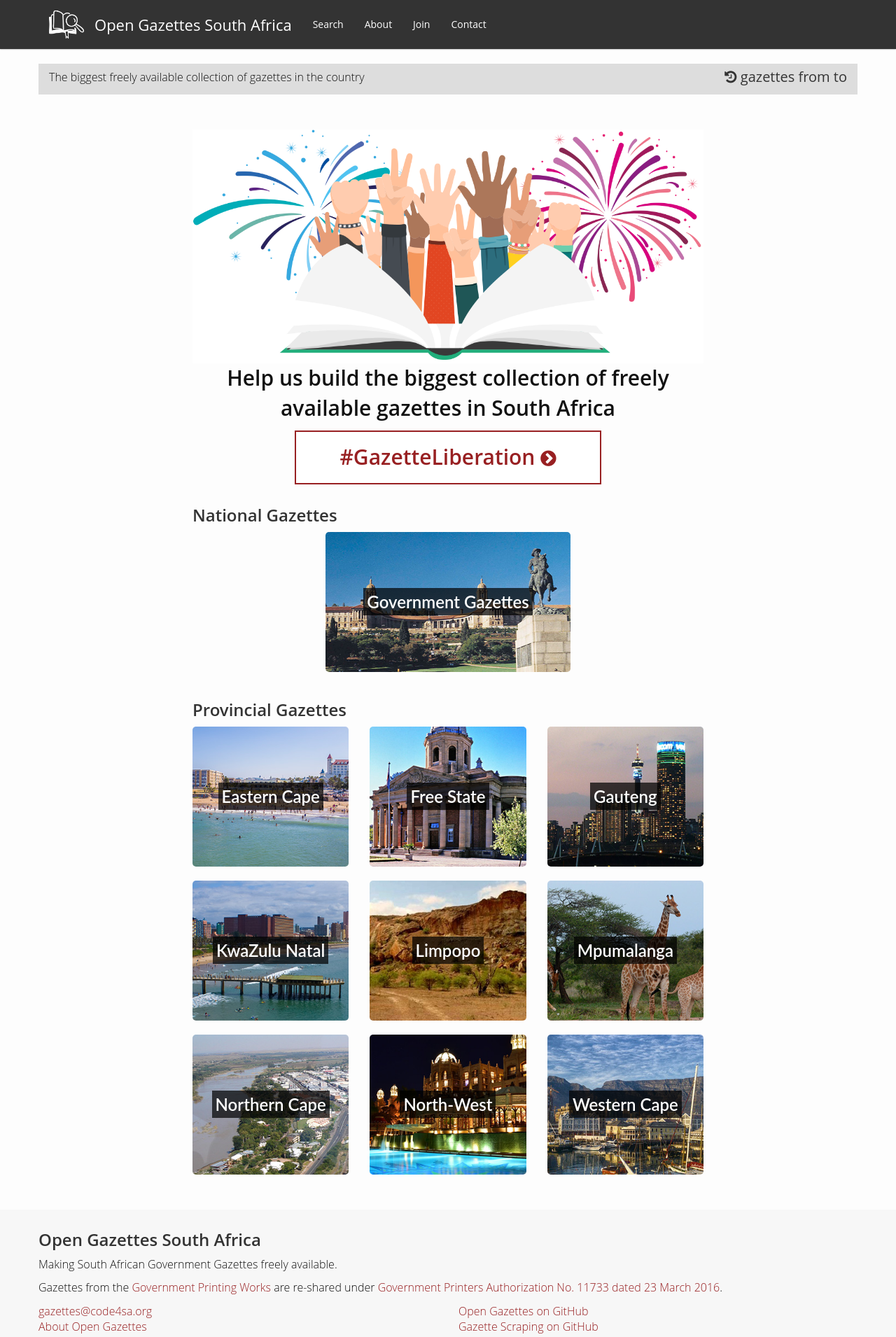
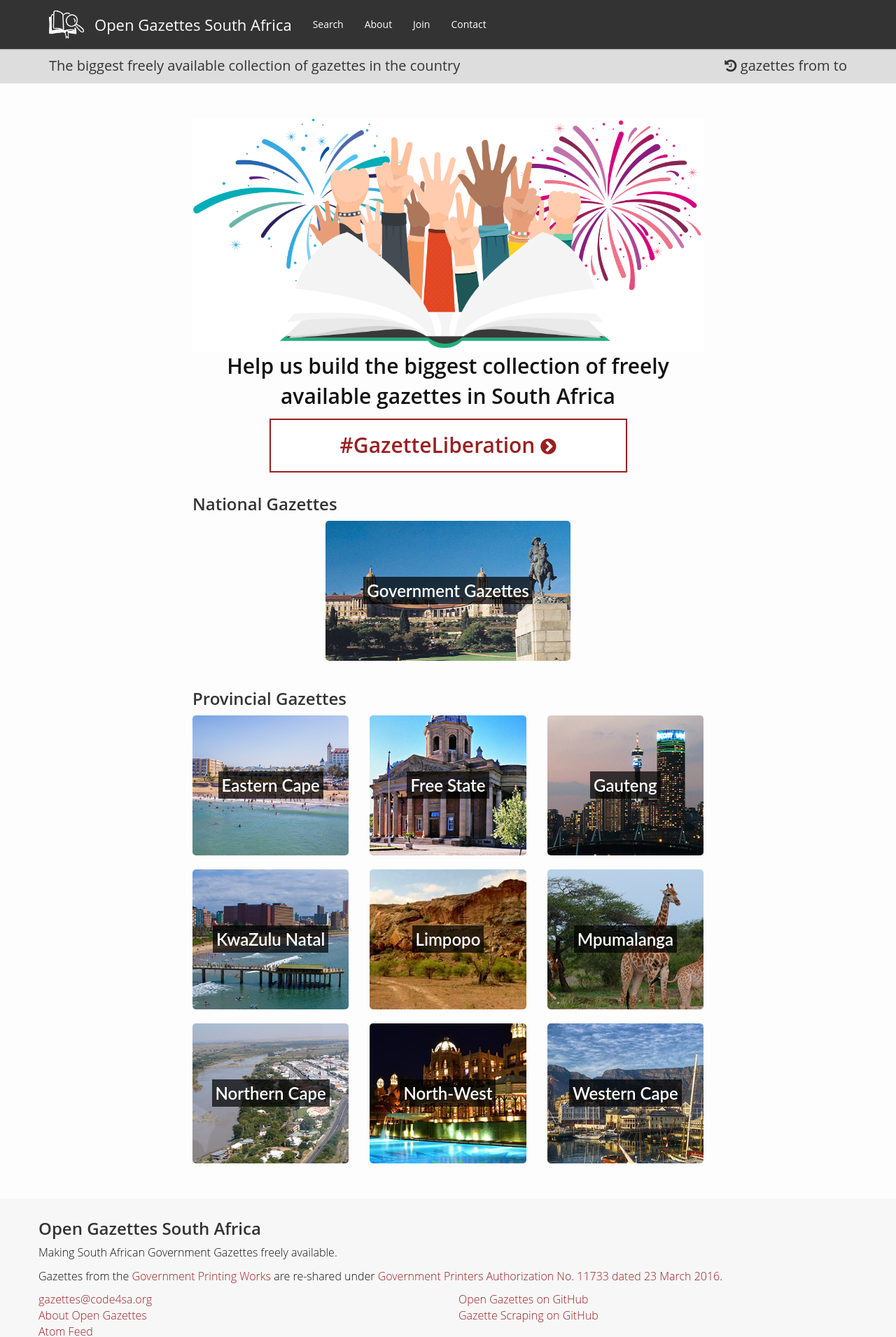
Before and after one commit to OpenUpSA/opengazettes, a Jekyll site: the page built from index.html, in a window 1280 px wide. Shown: the top 1910 px of the page at 70% size. Built offline with Jekyll 4.4.1, drawn with Linux system fonts in a browser that asks for light colours; comment, search, counter and statistics services are not loaded.

Commit message:
Subheader, mobile fixes

```diff
--- a/_includes/header.html
+++ b/_includes/header.html
@@ -33,21 +33,23 @@
     </div>
   </nav>
 
-  <div class="container subheader">
+  <div class="subheader">
+    <div class="container">
       <div class="row">
 
-        <div class="col-md-6">
+        <div class="col-md-7">
           <div class="byline">
-            <p>The biggest freely available collection of gazettes in the country</p>
+            The biggest freely available collection of gazettes in the country
           </div>
         </div>
 
-        <div class="col-md-6">
+        <div class="col-md-5">
           <div class="counter">
-              <p><i class="fa fa-history" aria-hidden="true"></i> {{ site.data.gazettes.stats.count }} gazettes from  {{ site.data.gazettes.stats.earliest_year }} to {{ site.data.gazettes.stats.latest_year }} </p>
+            <i class="fa fa-history" aria-hidden="true"></i> {{ site.data.gazettes.stats.count }} gazettes from  {{ site.data.gazettes.stats.earliest_year }} to {{ site.data.gazettes.stats.latest_year }}
           </div>
         </div>
 
       </div>
+    </div>
   </div>
 </header>
--- a/_sass/site.scss
+++ b/_sass/site.scss
@@ -32,6 +32,10 @@
 }
 
 .site-header {
+  .navbar {
+    margin-bottom: 0px;
+  }
+
   .navbar-static-top {
     border-width:0px;
   }
@@ -83,13 +87,16 @@
     }
   }
   .subheader {
+    padding-top: 10px;
+    padding-bottom: 10px;
     background-color: #ddd;
+    font-size: 20px;
+    font-weight: 400;
+    color: #333;
+
+    .counter {
+      text-align: right;
     }
-    .byline {
-        margin-top:8px;
-    }
-    .counter {
-        text-align: center;
   }
   .box-num {
       font-weight: 700;
@@ -99,14 +106,6 @@
       margin: 0px 5px;
       border: 1px solid $link-color;
       color: $link-color;
-    }
-    .box-byline {
-        text-align: center;
-        margin-top: 10px;
-        font-size: 11px;
-    }
-    .liberate {
-        text-align: center;
   }
   .navbar-brand {
       color: #ffffff!important;
@@ -134,11 +133,6 @@
       p.cta-tagline row col-md-8 p {
           margin-top: 12px;
       }
-    }
-    .cta p {
-            margin-top: 30px;
-            font-size: 24px;
-            text-align: center;
   }
 }
 
@@ -212,14 +206,6 @@
     font-weight: 400;
     color: #333;
     margin-left: -15px;
-}
-
-.counter {
-    font-size: 20px;
-    font-weight: 400;
-    color: #333;
-    float:right;
-    margin-top: 5px;
 }
 
 .gazettes_nav {
@@ -318,7 +304,7 @@
     color: $link-color;
     font-weight: 700;
     font-size: 30px;
-    width: 60%;
+    width: 70%;
     margin-left: auto;
     margin-right: auto;
     border: 2px solid $link-color;
@@ -347,13 +333,6 @@
 }
 
 @media screen and (max-width: 768px) {
-    .row {
-        margin-left: 0px;
-        margin-right:0px;
-    }
-    .site-header .byline {
-        margin-left: 72px;
-    }
     .page-tag {
         margin-left: 0px;
     }
@@ -361,18 +340,6 @@
 
 
 @media screen and (max-width: 679px) {
-    .site-header .navlist ul {
-        clear: both;
-        float: none;
-        text-align: center;
-    }
-    .site-header .byline {
-        margin-left: 0px;
-        text-align: center;
-    }
-    .site-header .byline p {
-        margin-top: -47px;
-    }
     .navbar-brand {
         float: none;
         padding: 0px;
@@ -397,9 +364,12 @@
     .page-tag {
         margin-left: 0px;
     }
-    .counter {
-        float:left;
+    .site-header .subheader {
+      .counter,
+      .byline {
+          text-align: center;
           font-size: 18px;
+      }
     }
 }
 
```
Lines whose indentation alone changed are shown as unchanged.
